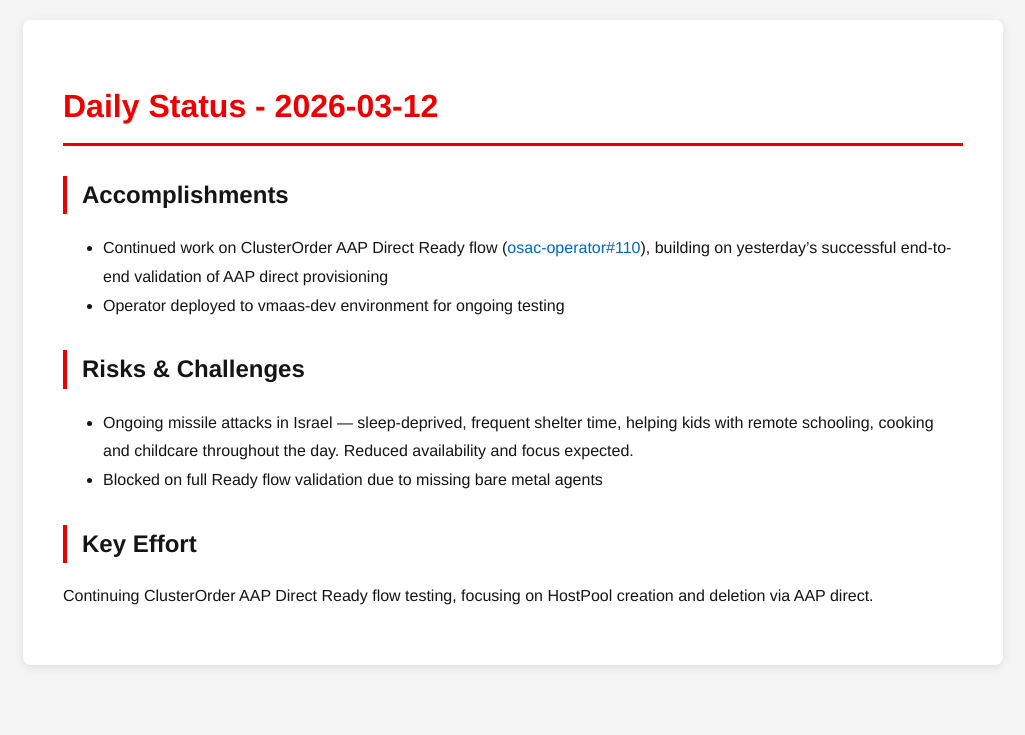
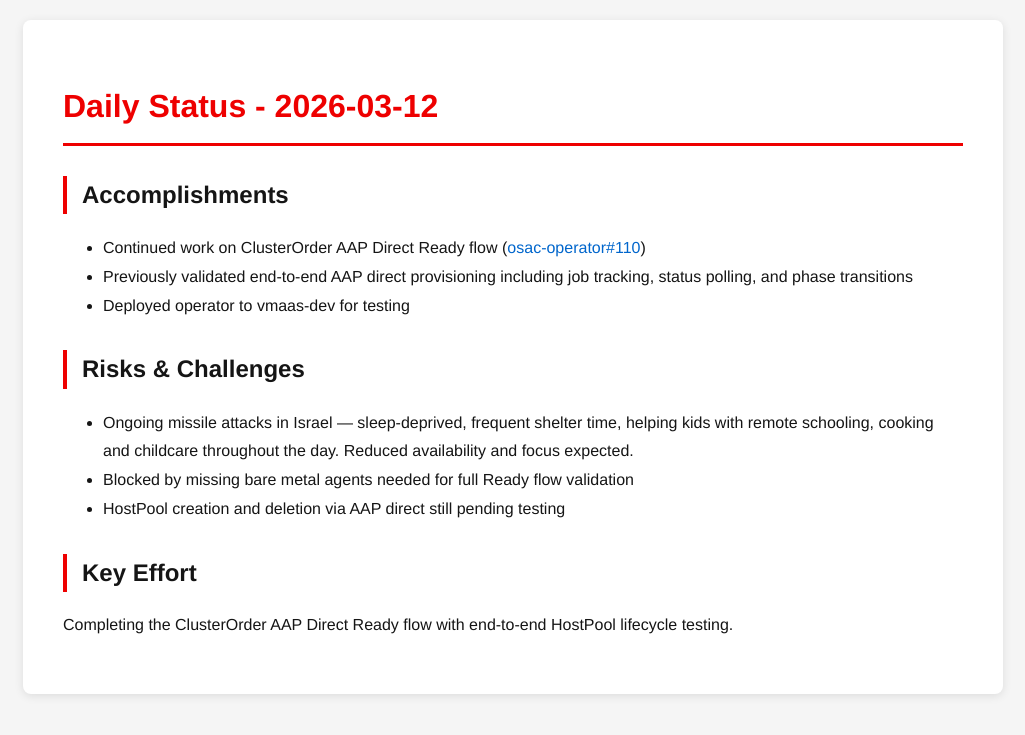
Before and after one commit to tzvatot/daily-status, a Jekyll site: the page built from 2026-03-12.md, in a window 1280 px wide. Shown: the top 735 px of the page, without its empty margins (127-1152 px from the left). Built offline with Jekyll 4.4.1, drawn with Linux system fonts in a browser that asks for light colours.

Commit message:
Daily status update - 2026-03-12

```diff
--- a/2026-03-12.md
+++ b/2026-03-12.md
@@ -7,12 +7,14 @@ date: 2026-03-12
 # Daily Status - 2026-03-12
 
 ## Accomplishments
-- Continued work on ClusterOrder AAP Direct Ready flow ([osac-operator#110](https://github.com/osac-project/osac-operator/pull/110)), building on yesterday's successful end-to-end validation of AAP direct provisioning
-- Operator deployed to vmaas-dev environment for ongoing testing
+- Continued work on ClusterOrder AAP Direct Ready flow ([osac-operator#110](https://github.com/osac-project/osac-operator/pull/110))
+- Previously validated end-to-end AAP direct provisioning including job tracking, status polling, and phase transitions
+- Deployed operator to vmaas-dev for testing
 
 ## Risks & Challenges
 - Ongoing missile attacks in Israel — sleep-deprived, frequent shelter time, helping kids with remote schooling, cooking and childcare throughout the day. Reduced availability and focus expected.
-- Blocked on full Ready flow validation due to missing bare metal agents
+- Blocked by missing bare metal agents needed for full Ready flow validation
+- HostPool creation and deletion via AAP direct still pending testing
 
 ## Key Effort
-Continuing ClusterOrder AAP Direct Ready flow testing, focusing on HostPool creation and deletion via AAP direct.
+Completing the ClusterOrder AAP Direct Ready flow with end-to-end HostPool lifecycle testing.
```
